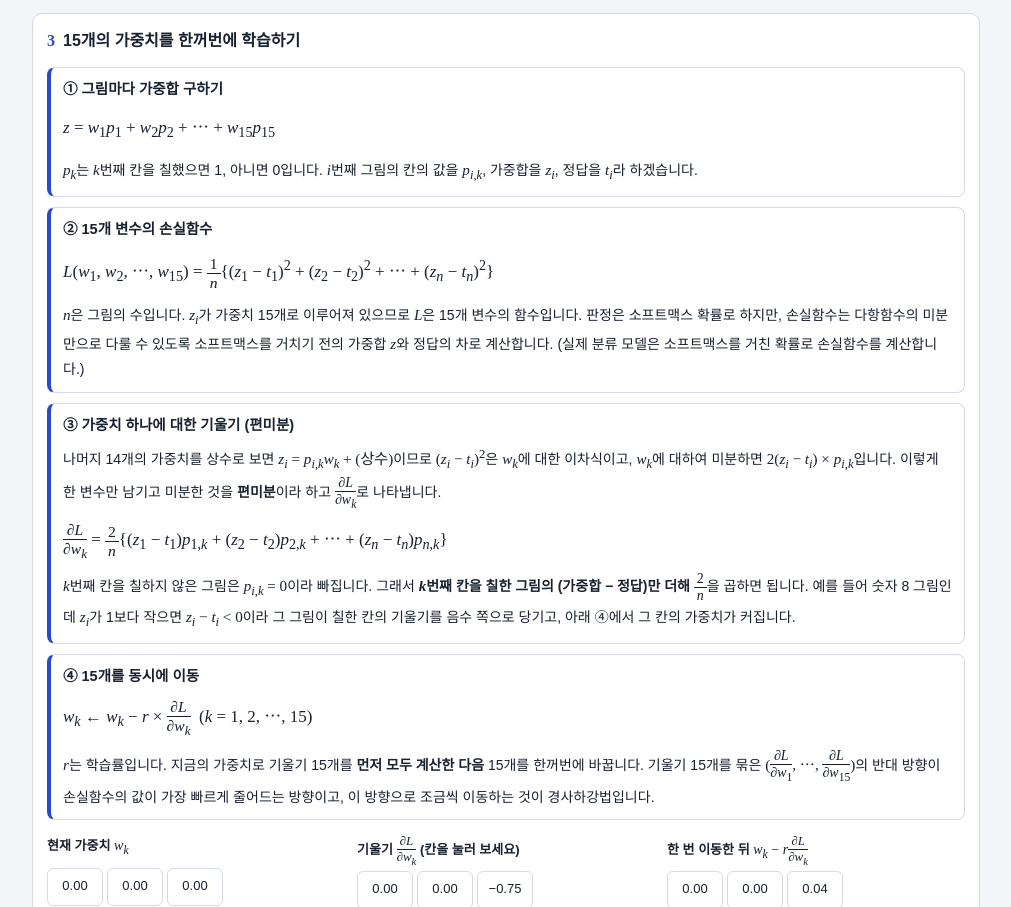
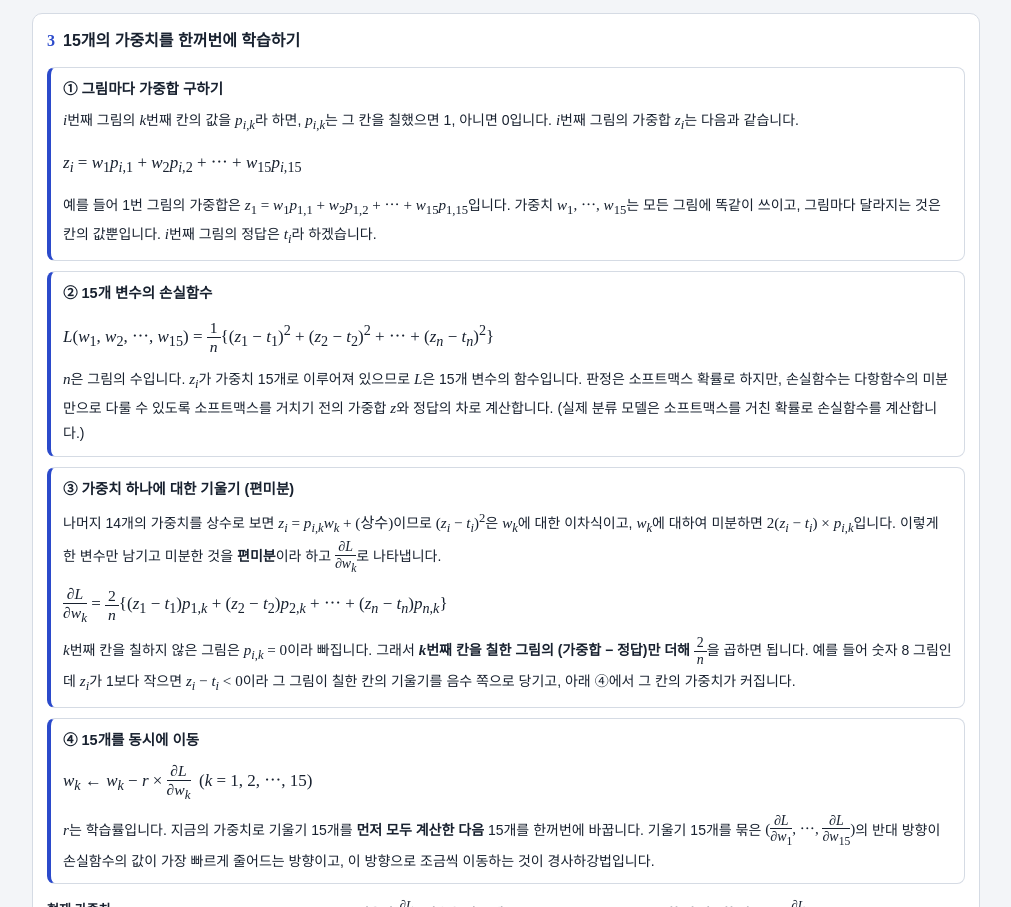
Before and after one commit to joongki-J/aimath, a plain HTML site: page digit-weights/index.html in a window 1280 px wide. Shown: the part 1008-1915 px from the top of the page, without its empty margins (134-1145 px from the left). Drawn offline with Linux system fonts and the light colour scheme; a web font is replaced by a local one.

Commit message:
화소별 가중치 앱 ①의 가중합 식을 그림 번호가 붙은 z_i 표기로 수정
- z_i = w1·p_i,1 + ... + w15·p_i,15 와 1번 그림 예시(z_1) 추가

Co-Authored-By: Claude Opus 5.5 <noreply@anthropic.com>
Claude-Session: https://claude.ai/code/session_01N6eLL6FyNoD26bLn9wJ4ce

```diff
--- a/digit-weights/index.html
+++ b/digit-weights/index.html
@@ -271,8 +271,9 @@ h3{font-size:14.5px;margin:6px 0 0}
   <div class="steps3">
     <div class="mstep">
       <div class="hd">① 그림마다 가중합 구하기</div>
-      <div class="formula"><i>z</i> = <i>w</i><sub>1</sub><i>p</i><sub>1</sub> + <i>w</i><sub>2</sub><i>p</i><sub>2</sub> + ⋯ + <i>w</i><sub>15</sub><i>p</i><sub>15</sub></div>
-      <p><span class="m"><i>p</i><sub><i>k</i></sub></span>는 <span class="m"><i>k</i></span>번째 칸을 칠했으면 1, 아니면 0입니다. <span class="m"><i>i</i></span>번째 그림의 칸의 값을 <span class="m"><i>p</i><sub><i>i</i>,<i>k</i></sub></span>, 가중합을 <span class="m"><i>z</i><sub><i>i</i></sub></span>, 정답을 <span class="m"><i>t</i><sub><i>i</i></sub></span>라 하겠습니다.</p>
+      <p><span class="m"><i>i</i></span>번째 그림의 <span class="m"><i>k</i></span>번째 칸의 값을 <span class="m"><i>p</i><sub><i>i</i>,<i>k</i></sub></span>라 하면, <span class="m"><i>p</i><sub><i>i</i>,<i>k</i></sub></span>는 그 칸을 칠했으면 1, 아니면 0입니다. <span class="m"><i>i</i></span>번째 그림의 가중합 <span class="m"><i>z</i><sub><i>i</i></sub></span>는 다음과 같습니다.</p>
+      <div class="formula"><i>z</i><sub><i>i</i></sub> = <i>w</i><sub>1</sub><i>p</i><sub><i>i</i>,1</sub> + <i>w</i><sub>2</sub><i>p</i><sub><i>i</i>,2</sub> + ⋯ + <i>w</i><sub>15</sub><i>p</i><sub><i>i</i>,15</sub></div>
+      <p>예를 들어 1번 그림의 가중합은 <span class="m"><i>z</i><sub>1</sub> = <i>w</i><sub>1</sub><i>p</i><sub>1,1</sub> + <i>w</i><sub>2</sub><i>p</i><sub>1,2</sub> + ⋯ + <i>w</i><sub>15</sub><i>p</i><sub>1,15</sub></span>입니다. 가중치 <span class="m"><i>w</i><sub>1</sub>, ⋯, <i>w</i><sub>15</sub></span>는 모든 그림에 똑같이 쓰이고, 그림마다 달라지는 것은 칸의 값뿐입니다. <span class="m"><i>i</i></span>번째 그림의 정답은 <span class="m"><i>t</i><sub><i>i</i></sub></span>라 하겠습니다.</p>
     </div>
     <div class="mstep">
       <div class="hd">② 15개 변수의 손실함수</div>
```
